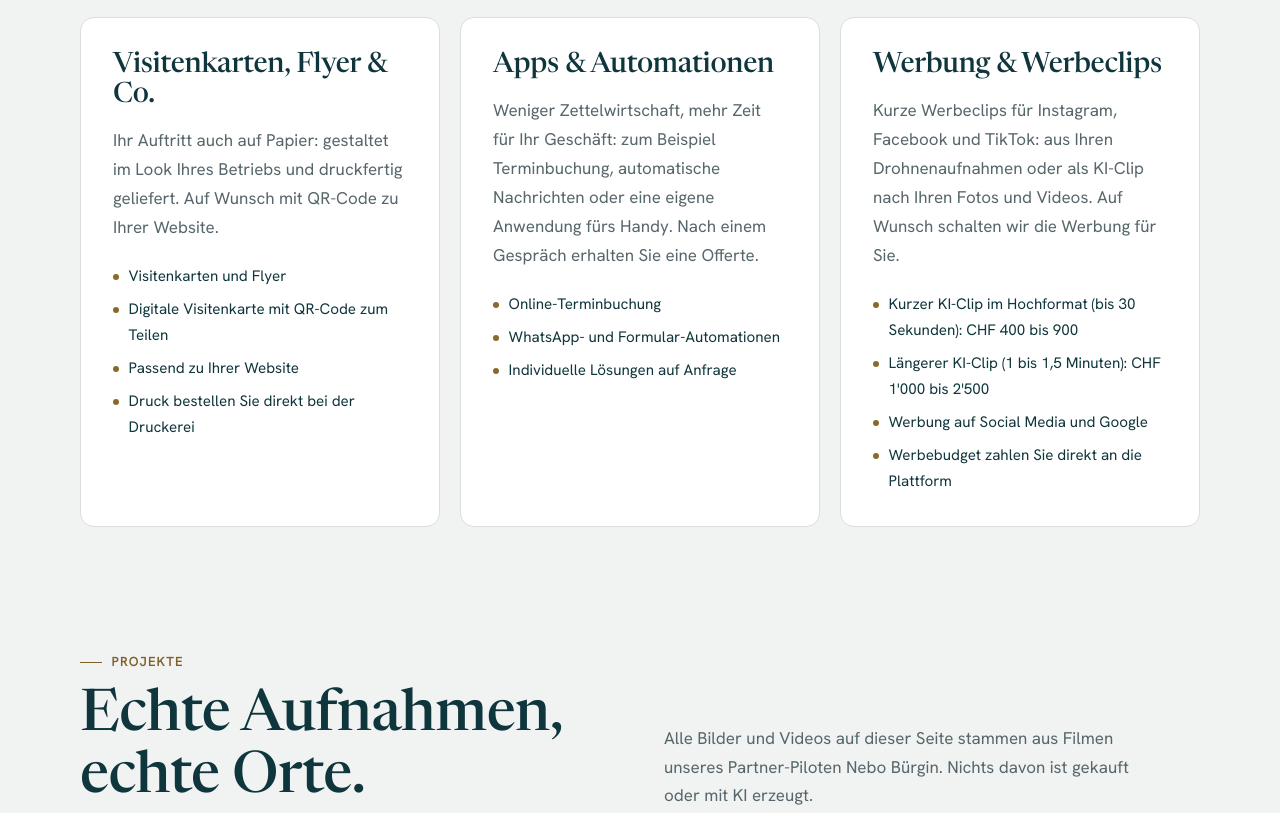
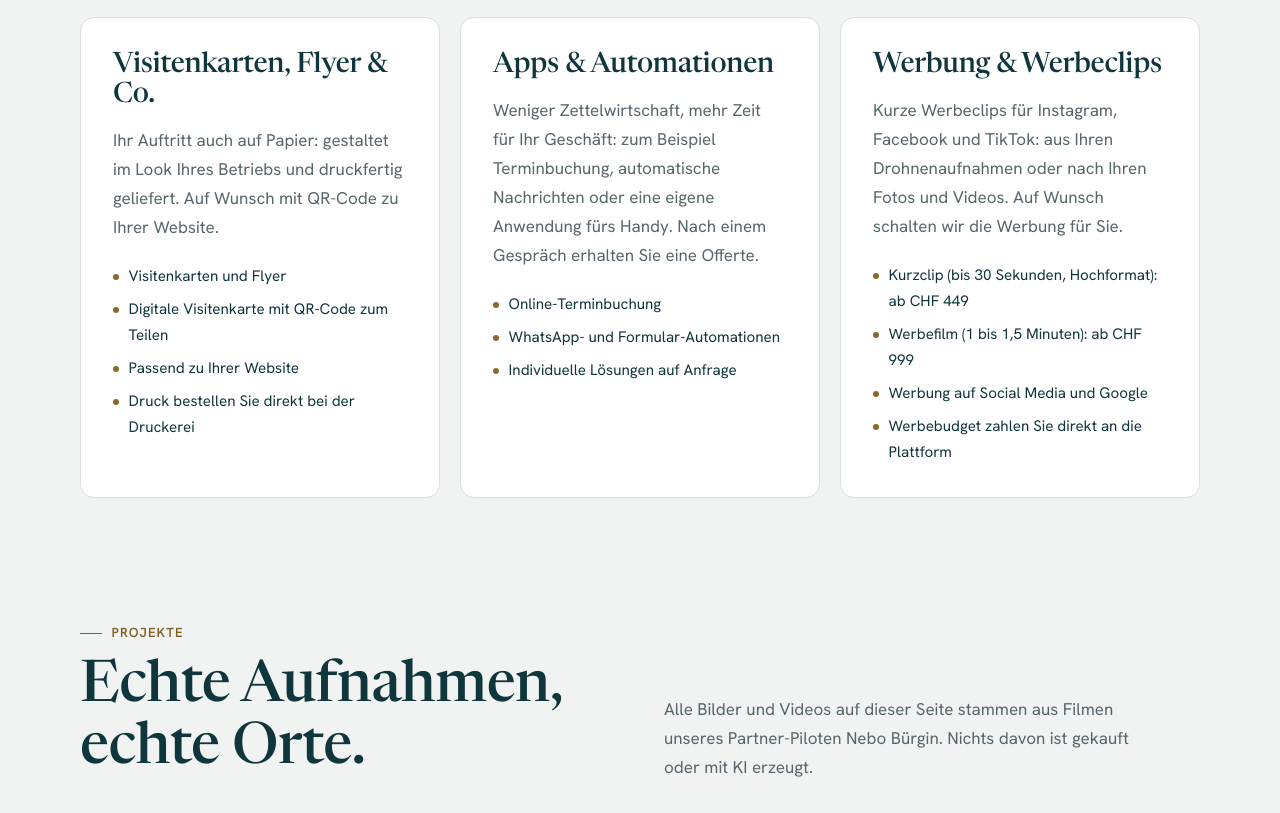
Before and after one commit to christinationshome-cpu/kasseyet-ch, a plain HTML site: page index.html in a window 1280 px wide. Shown: the part 2140-2953 px from the top of the page. Drawn offline with Linux system fonts and the light colour scheme.

Commit message:
Werbeclip-Preise: Kurzclip ab CHF 449, Werbefilm ab CHF 999, Leistungsumfang ergänzt
Co-Authored-By: Claude Sonnet 5.5 <noreply@anthropic.com>
Claude-Session: https://claude.ai/code/session_01UYAP3PTvj8KYPRbd754KZ2

```diff
--- a/index.html
+++ b/index.html
@@ -122,8 +122,8 @@
         </article>
         <article class="svc">
           <h3>Werbung & Werbeclips</h3>
-          <p>Kurze Werbeclips für Instagram, Facebook und TikTok: aus Ihren Drohnenaufnahmen oder als KI-Clip nach Ihren Fotos und Videos. Auf Wunsch schalten wir die Werbung für Sie.</p>
-          <ul><li>Kurzer KI-Clip im Hochformat (bis 30 Sekunden): CHF 400 bis 900</li><li>Längerer KI-Clip (1 bis 1,5 Minuten): CHF 1'000 bis 2'500</li><li>Werbung auf Social Media und Google</li><li>Werbebudget zahlen Sie direkt an die Plattform</li></ul>
+          <p>Kurze Werbeclips für Instagram, Facebook und TikTok: aus Ihren Drohnenaufnahmen oder nach Ihren Fotos und Videos. Auf Wunsch schalten wir die Werbung für Sie.</p>
+          <ul><li>Kurzclip (bis 30 Sekunden, Hochformat): ab CHF 449</li><li>Werbefilm (1 bis 1,5 Minuten): ab CHF 999</li><li>Werbung auf Social Media und Google</li><li>Werbebudget zahlen Sie direkt an die Plattform</li></ul>
         </article>
       </div>
     </div>
@@ -282,7 +282,7 @@
       </div>
       <p style="text-align:center;color:#64748b;font-size:.9rem;margin-top:1rem">Jedes Projekt beginnt mit einem kostenlosen Entwurf. Beim Basis-Paket nennen wir den Startpreis, alles Weitere besprechen wir persönlich.</p>
       <p style="text-align:center;color:#0B353B;font-size:.95rem;margin-top:.8rem"><b>Start-Set:</b> Website + Visitenkarte + Google-Profil zum Festpreis, im Rahmen des Basis-Pakets (CHF 500 bis 1'490). Den genauen Betrag nennen wir Ihnen nach dem Gespräch.</p>
-      <p style="text-align:center;color:#0B353B;font-size:.95rem;margin-top:.8rem"><b>Werbeclips (KI-generiert):</b> kurzer Clip bis 30 Sekunden CHF 400 bis 900, längerer Clip von 1 bis 1,5 Minuten CHF 1'000 bis 2'500. Sie schicken uns ein paar Fotos oder Videos als Vorlage. Bei mehreren Clips gibt es Rabatt.</p>
+      <p style="text-align:center;color:#0B353B;font-size:.95rem;margin-top:.8rem"><b>Werbeclips:</b> Kurzclip (bis 30 Sekunden, Hochformat) ab CHF 449 mit Schnitt, Text, Musik und einer Korrekturrunde. Werbefilm (1 bis 1,5 Minuten) ab CHF 999 mit Konzept, Ablauf, Schnitt, Ton und zwei Korrekturrunden. Sie schicken uns Fotos, Videos oder nutzen unsere Drohnenaufnahmen. Bei mehreren Clips machen wir Ihnen einen Mengenpreis.</p>
       <div class="terms" id="konditionen">
         <div><h3>Konditionen in Kürze</h3><p>Damit Sie wissen, worauf Sie sich einlassen, bevor Sie anfragen.</p></div>
         <dl>
```
